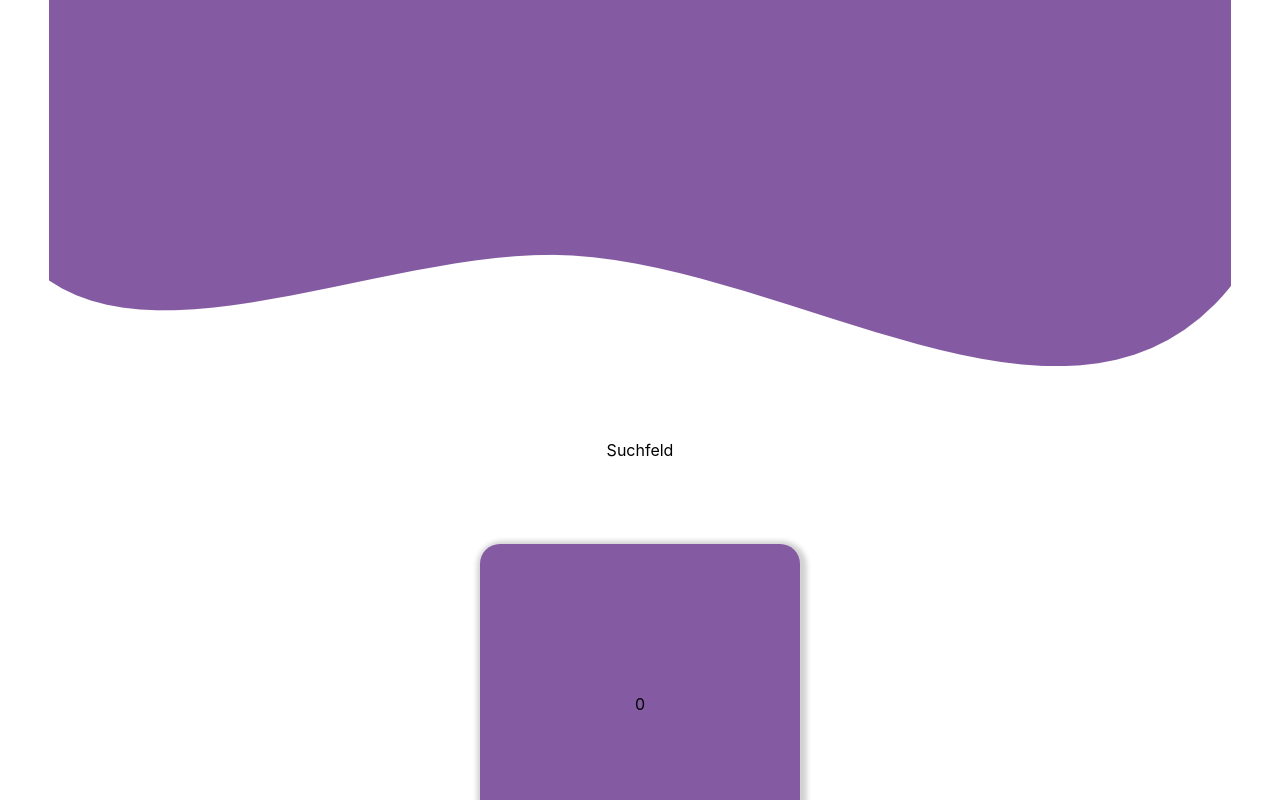
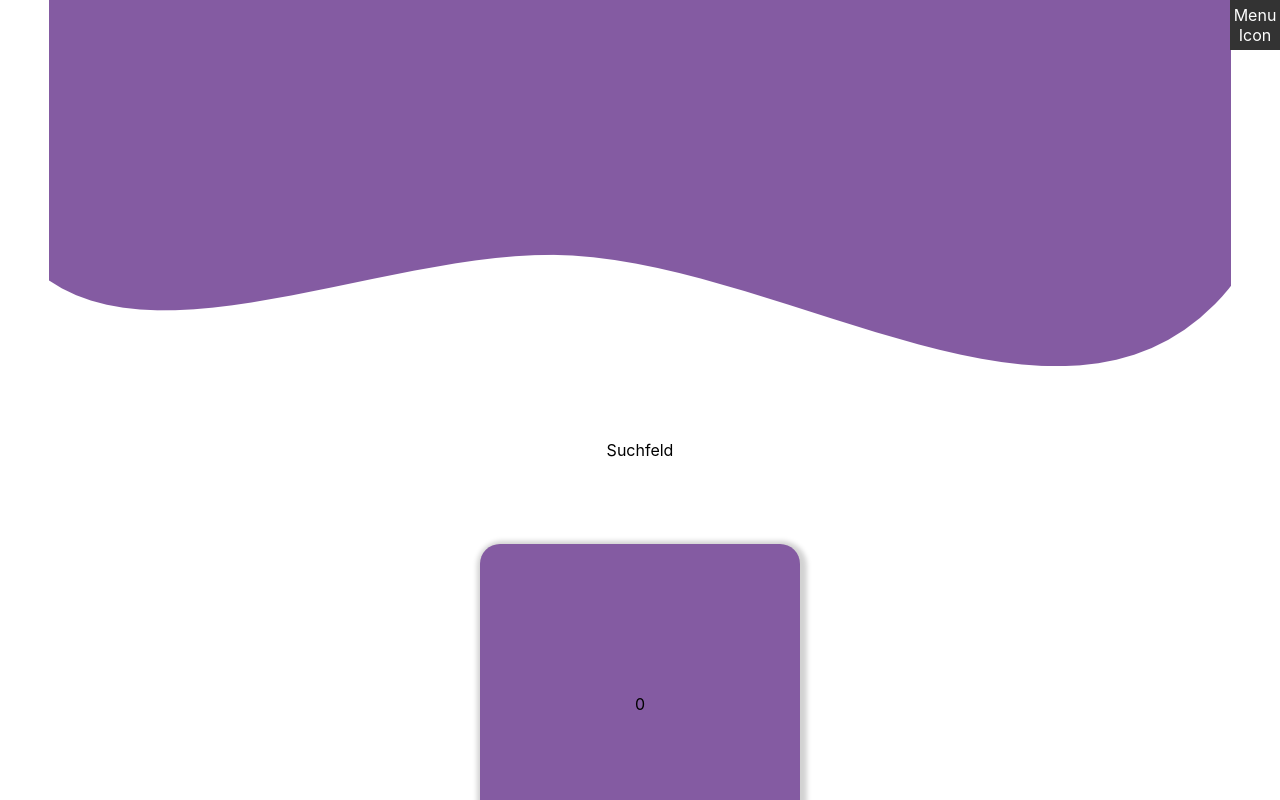
Before and after one commit to xSilentStorm313/Projekt-Web, a React (Create React App) app in the folder webapp/: page /start in a window 1280 px wide. Shown: the top 800 px of the page. Built offline with nearby package versions, Linux system fonts and the light colour scheme.

Commit message:
menü icon

```diff
--- a/webapp/src/App.css
+++ b/webapp/src/App.css
@@ -72,6 +72,58 @@ a:active {
   overflow: hidden;
 }
 
-.my-page{
-  background-color: blueviolet;
+.menu-icon-container {
+  position: fixed;
+  top: 0;
+  right: 0;
+  z-index: 999;
 }
+
+.menu-icon {
+  display: flex;
+  align-items: center;
+  justify-content: center;
+  width: 50px;
+  height: 50px;
+  background-color: #333;
+  color: #fff;
+  cursor: pointer;
+}
+
+.menu {
+  position: fixed;
+  top: 0;
+  right: 0;
+  bottom: 0;
+  width: 300px;
+  background: linear-gradient(0deg, rgba(195,34,130,1) 0%, rgba(218,206,255,1) 100%);;
+  box-shadow: 2px 0 3px rgba(0, 0, 0, 0.1);
+  transform: translateX(100%);
+  transition: transform 0.3s ease-out;
+}
+
+.menu.open {
+  transform: translateX(0);
+  position: fixed;
+  top: 0;
+  right: 0;
+}
+
+.menu ul {
+  list-style: none;
+  margin: 0;
+  padding: 0;
+}
+
+.menu li {
+  display: block;
+  padding: 20px;
+  border-bottom: 1px solid rgb(0, 0, 0);
+}
+
+.menu-icon {
+  transform: translateX(0);
+  position: fixed;
+  top: 0;
+  right: 0;
+}
--- a/webapp/src/Hauptseite.js
+++ b/webapp/src/Hauptseite.js
@@ -1,6 +1,7 @@
 import React from "react";
 import "./Hauptseite.css"
 import TitleBarHauptseite from './components/TitleBarHauptseite';
+import MenuIcon from "./components/MenuIcon"
 
 import styled from 'styled-components';
 
@@ -44,6 +45,7 @@ const Card = styled.div`
 function App() {
     return (
         <Container>
+            <MenuIcon items={['Menu Item 1', 'Menu Item 2', 'Menu Item 3']} />
             <TitleBarHauptseite/>
             <Header>
                 <p>Suchfeld</p>
--- /dev/null
+++ b/webapp/src/components/MenuIcon.js
@@ -0,0 +1,31 @@
+import React, { useState } from 'react';
+
+function MenuIcon({ onClick }) {
+  return (
+    <div className="menu-icon" onClick={onClick}>
+      Menu Icon
+    </div>
+  );
+}
+
+function Menu({ items }) {
+  const [menuOpen, setMenuOpen] = useState(false);
+
+  return (
+    <div className="menu-container">
+      <MenuIcon onClick={() => setMenuOpen(!menuOpen)} />
+      {menuOpen && (
+        <div className={`menu ${menuOpen ? 'open' : ''}`}>
+          <MenuIcon onClick={() => setMenuOpen(!menuOpen)} />
+          <ul>
+            {items.map((item, index) => (
+              <li key={index}>{item}</li>
+            ))}
+          </ul>
+        </div>
+      )}
+    </div>
+  );
+}
+
+export default Menu;
```
